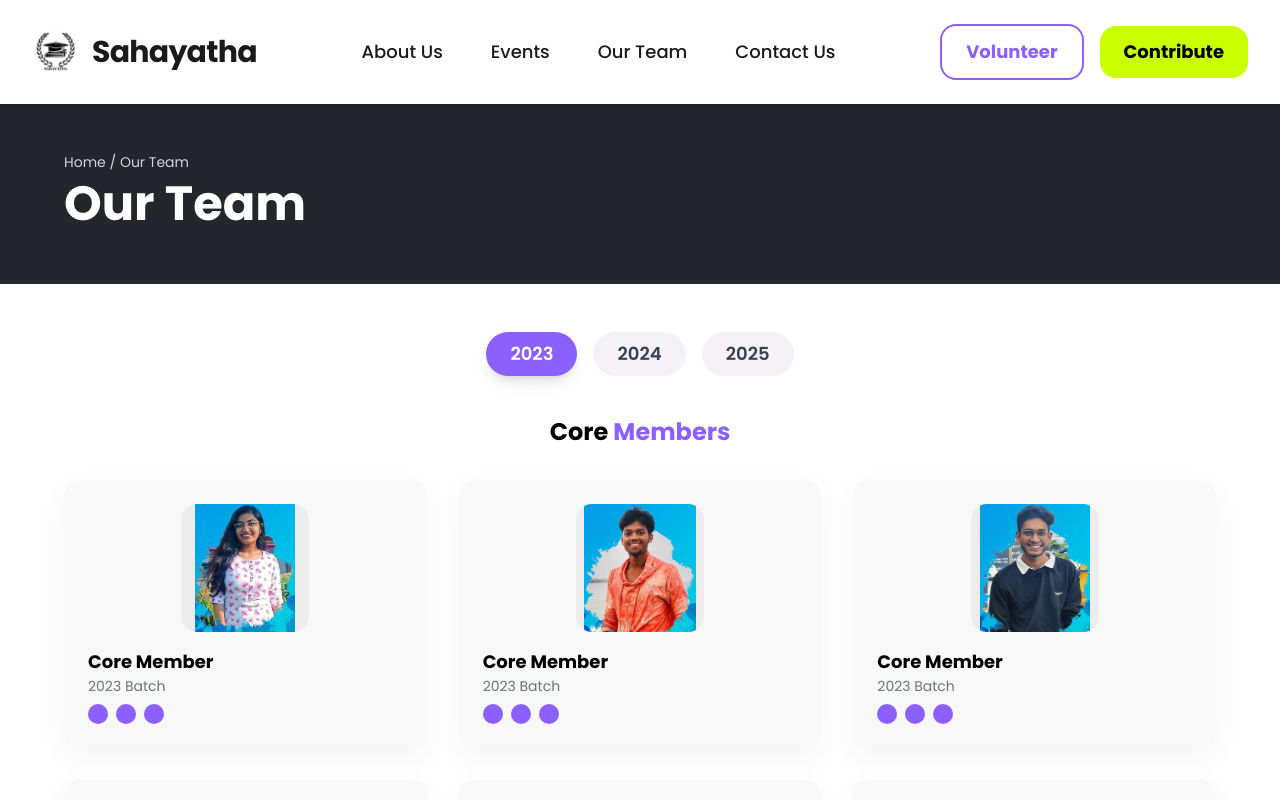
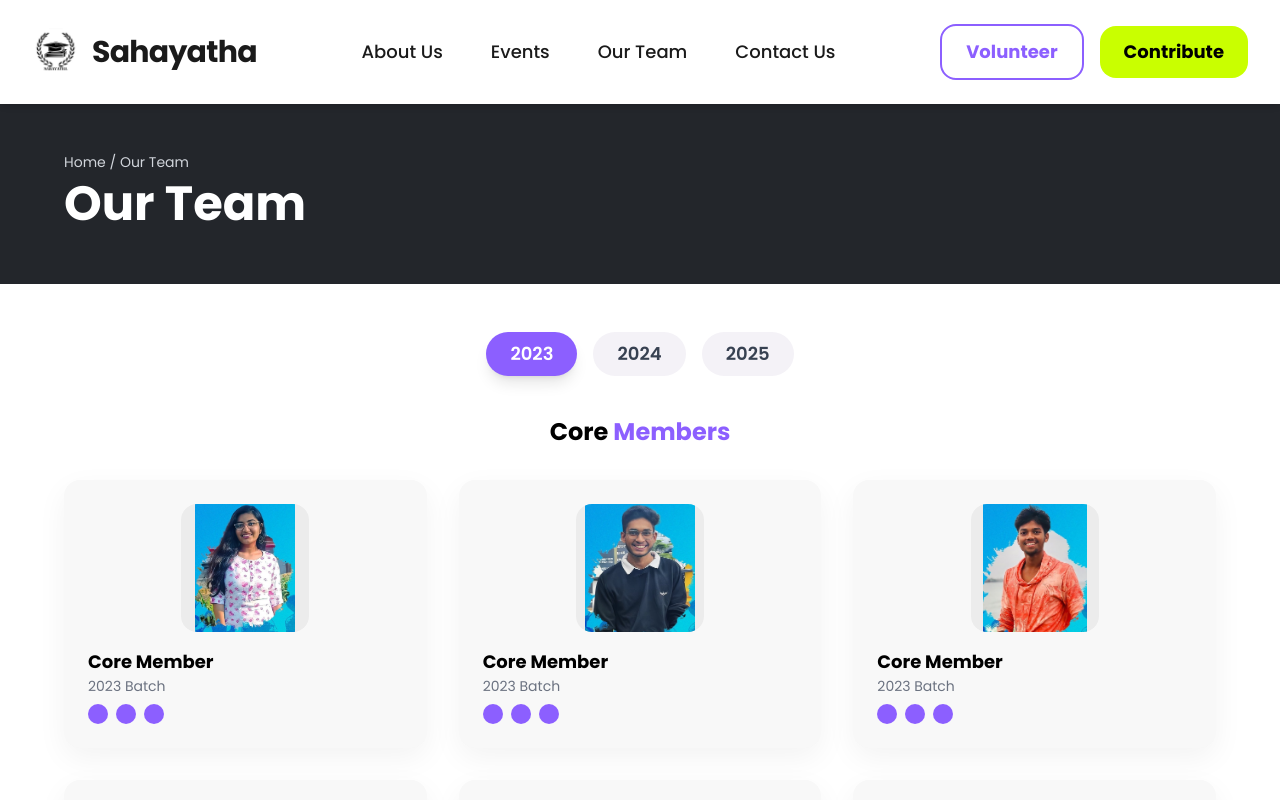
Before and after one commit to alekhya-070/SahayathaWebsite, a Next.js app: page /our-team in a window 1280 px wide. Shown: the top 800 px of the page. Built offline with nearby package versions, Linux system fonts and the light colour scheme.

Commit message:
Update our-team.tsx

```diff
--- a/src/pages/our-team.tsx
+++ b/src/pages/our-team.tsx
@@ -8,7 +8,6 @@ const teams = [
     year: 2023,
     members: [
       { name: 'Core Member', role: '2023 Batch', img: '/images/zipfile1/IMG_20250719_090951.jpg' },
-      { name: 'Core Member', role: '2023 Batch', img: '/images/zipfile1/IMG_20250719_091012.jpg' },
       { name: 'Core Member', role: '2023 Batch', img: '/images/zipfile1/IMG_20250719_091053.jpg' },
       { name: 'Core Member', role: '2023 Batch', img: '/images/zipfile1/IMG_20250719_091109.jpg' },
       { name: 'Core Member', role: '2023 Batch', img: '/images/zipfile1/IMG_20250719_091123.jpg' },
```
